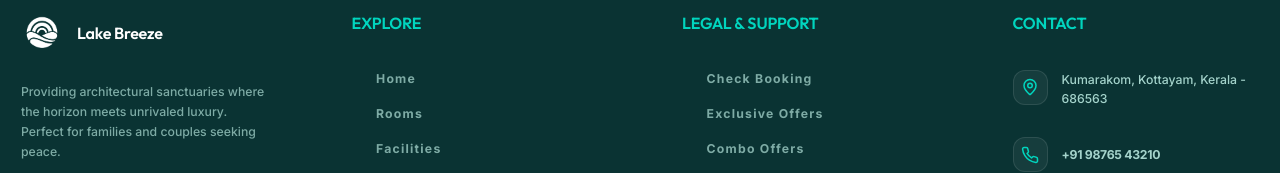
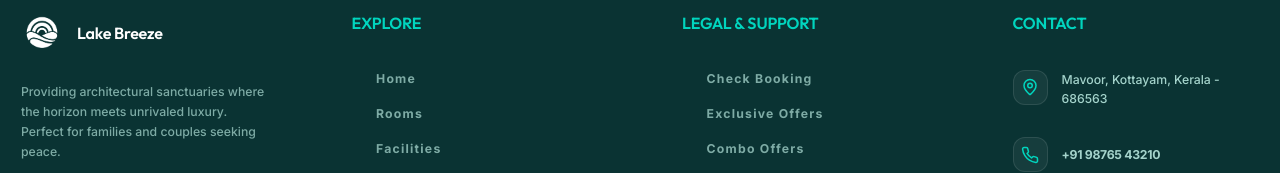
Before and after one commit to muhsintpevanzainfotech/hotel_booking, a React (Vite) app in the folder website/: page /contact in a window 1280 px wide. Shown: the part 1801-1974 px from the top of the page. Built offline with nearby package versions, Linux system fonts and the light colour scheme; no server answers; a web font is replaced by a local one.

Commit message:
feat: implement core website pages and components including contact, room details, and chatbot integration

```diff
--- a/website/src/components/common/Chatbot.jsx
+++ b/website/src/components/common/Chatbot.jsx
@@ -179,7 +179,7 @@ const Chatbot = () => {
     } else if (text.includes('checkin') || text.includes('check-in') || text.includes('checkout') || text.includes('check-out') || text.includes('time')) {
       reply = "Our standard check-in time is 2:00 PM, and check-out time is 11:00 AM. Early check-in or late check-out is subject to availability and may incur additional charges.";
     } else if (text.includes('location') || text.includes('address') || text.includes('where') || text.includes('directions')) {
-      reply = "Lake Breeze Resorts is located on the serene banks of Vembanad Lake in Kumarakom, Kottayam, Kerala - 686563. Click the 'Map' option on our contact page to see routes!";
+      reply = "Lake Breeze Resorts is located on the serene banks of Vembanad Lake in Mavoor, Kottayam, Kerala - 686563. Click the 'Map' option on our contact page to see routes!";
     } else if (text.includes('breakfast') || text.includes('food') || text.includes('restaurant') || text.includes('dining') || text.includes('meal')) {
       reply = "Our lakeside restaurant serves authentic Kerala dishes as well as continental and North Indian cuisines. Complimentary breakfast is included with most bookings!";
     } else if (text.includes('pool') || text.includes('swimming')) {
--- a/website/src/components/layout/Footer.jsx
+++ b/website/src/components/layout/Footer.jsx
@@ -99,12 +99,12 @@ const Footer = () => {
                   <MapPin size={18} />
                 </div>
                 <a
-                  href={`https://www.google.com/maps/search/?api=1&query=${encodeURIComponent(contact?.address || 'Lake Breeze Resort Kumarakom Kerala')}`}
+                  href={`https://www.google.com/maps/search/?api=1&query=${encodeURIComponent(contact?.address || 'Lake Breeze Resort Mavoor Kerala')}`}
                   target="_blank"
                   rel="noopener noreferrer"
                   className="text-teal-100/80 text-sm font-medium leading-relaxed hover:text-white transition-colors"
                 >
-                  {contact?.address || 'Kumarakom, Kottayam, Kerala - 686563'}
+                  {contact?.address || 'Mavoor, Kottayam, Kerala - 686563'}
                 </a>
               </li>
               <li className="flex items-center gap-4 group">
--- a/website/src/components/rooms/RoomDetailsModal.jsx
+++ b/website/src/components/rooms/RoomDetailsModal.jsx
@@ -280,7 +280,7 @@ const RoomDetailsModal = ({ isOpen, onClose, room, onBookNow }) => {
                                     </h2>
 
                                     <div className="flex flex-wrap gap-4 text-[10px] font-black text-gray-400 uppercase tracking-widest pt-1">
-                                        <span className="flex items-center gap-1.5"><MapPin size={12} className="text-[#2E7D7D]" /> Kumarakom, Kerala</span>
+                                        <span className="flex items-center gap-1.5"><MapPin size={12} className="text-[#2E7D7D]" /> Mavoor, Kerala</span>
                                         <span className="flex items-center gap-1.5"><Users size={12} className="text-[#2E7D7D]" /> {room.capacity} {t('Guests max', 'अधिकतम अतिथि')}</span>
                                         <span className="flex items-center gap-1.5"><BedDouble size={12} className="text-[#2E7D7D]" /> {room.type}</span>
                                     </div>
--- a/website/src/pages/Contact.jsx
+++ b/website/src/pages/Contact.jsx
@@ -59,8 +59,8 @@ const Contact = () => {
     {
       icon: <MapPin size={24} />,
       title: t('Our Address', 'हमारा पता'),
-      content: contact?.address || 'Kumarakom, Kottayam, Kerala - 686563',
-      link: `https://www.google.com/maps/search/?api=1&query=${encodeURIComponent(contact?.address || 'Lake Breeze Resort Kumarakom Kerala')}`
+      content: contact?.address || 'Mavoor, Kottayam, Kerala - 686563',
+      link: `https://www.google.com/maps/search/?api=1&query=${encodeURIComponent(contact?.address || 'Lake Breeze Resort Mavoor Kerala')}`
     },
     {
       icon: <PhoneCall size={24} />,
@@ -225,7 +225,7 @@ const Contact = () => {
         {/* Map Section */}
         <div className="mt-20 h-[500px] w-full rounded-[48px] overflow-hidden shadow-2xl border-8 border-white relative group">
           <iframe
-            src={`https://maps.google.com/maps?q=${encodeURIComponent(contact?.address || 'Lake Breeze Resort Kumarakom Kerala')}&t=&z=13&ie=UTF8&iwloc=&output=embed`}
+            src={`https://maps.google.com/maps?q=${encodeURIComponent(contact?.address || 'Lake Breeze Resort Mavoor Kerala')}&t=&z=13&ie=UTF8&iwloc=&output=embed`}
             width="100%"
             height="100%"
             style={{ border: 0 }}
--- a/website/src/pages/Facilities.jsx
+++ b/website/src/pages/Facilities.jsx
@@ -70,7 +70,7 @@ const Facilities = () => {
         },
         {
             title: t('Photography', 'फोटोग्राफी'),
-            description: t('Capture the beauty of Kumarakom.', 'कुमारकोम की सुंदरता को कैद करें।'),
+            description: t('Capture the beauty of Mavoor.', 'कुमारकोम की सुंदरता को कैद करें।'),
             image: bathroomImg
         }
     ];
--- a/website/src/pages/Home.jsx
+++ b/website/src/pages/Home.jsx
@@ -908,7 +908,7 @@ const Home = () => {
     },
     {
       title: t('Travel Desk', 'यात्रा डेस्क'),
-      description: t('Explore Kumarakom with our curated local sightseeing tours, houseboat cruises, and transport arrangements.', 'हमारे क्यूरेटेड स्थानीय दर्शनीय स्थलों की यात्रा, हाउसबोट परिभ्रमण और परिवहन व्यवस्था के साथ कुमारकोम का अन्वेषण करें।'),
+      description: t('Explore Mavoor with our curated local sightseeing tours, houseboat cruises, and transport arrangements.', 'हमारे क्यूरेटेड स्थानीय दर्शनीय स्थलों की यात्रा, हाउसबोट परिभ्रमण और परिवहन व्यवस्था के साथ कुमारकोम का अन्वेषण करें।'),
       icon: 'car'
     },
     {
--- a/website/src/pages/PackageDetails.jsx
+++ b/website/src/pages/PackageDetails.jsx
@@ -504,7 +504,7 @@ const PackageDetails = () => {
                                 </h2>
 
                                 <div className="flex flex-wrap gap-4 text-[10px] font-black text-gray-400 uppercase tracking-widest pt-1">
-                                    <span className="flex items-center gap-1.5"><MapPin size={12} className="text-[#2E7D7D]" /> Kumarakom, Kerala</span>
+                                    <span className="flex items-center gap-1.5"><MapPin size={12} className="text-[#2E7D7D]" /> Mavoor, Kerala</span>
                                     <span className="flex items-center gap-1.5"><Calendar size={12} className="text-[#2E7D7D]" /> {duration}</span>
                                     <span className="flex items-center gap-1.5"><Users size={12} className="text-[#2E7D7D]" /> {capacity}</span>
                                 </div>
--- a/website/src/pages/RoomDetails.jsx
+++ b/website/src/pages/RoomDetails.jsx
@@ -438,7 +438,7 @@ const RoomDetails = () => {
                                 </h2>
 
                                 <div className="flex flex-wrap gap-4 text-[10px] font-black text-gray-400 uppercase tracking-widest pt-1">
-                                    <span className="flex items-center gap-1.5"><MapPin size={12} className="text-[#2E7D7D]" /> Kumarakom, Kerala</span>
+                                    <span className="flex items-center gap-1.5"><MapPin size={12} className="text-[#2E7D7D]" /> Mavoor, Kerala</span>
                                     <span className="flex items-center gap-1.5"><Users size={12} className="text-[#2E7D7D]" /> {room.capacity} {t('Guests max', 'अधिकतम अतिथि')}</span>
                                     <span className="flex items-center gap-1.5"><BedDouble size={12} className="text-[#2E7D7D]" /> {room.type}</span>
                                 </div>
--- a/website/src/pages/Rooms.jsx
+++ b/website/src/pages/Rooms.jsx
@@ -475,7 +475,7 @@ const Rooms = () => {
                                                 {/* Header info */}
                                                 <div className="flex justify-between items-start gap-2">
                                                     <div className="space-y-1 min-w-0">
-                                                        <p className="text-[9px] font-bold text-[#C5A880] uppercase tracking-widest flex items-center gap-1"><MapPin size={9} /> Kumarakom, Kerala</p>
+                                                        <p className="text-[9px] font-bold text-[#C5A880] uppercase tracking-widest flex items-center gap-1"><MapPin size={9} /> Mavoor, Kerala</p>
                                                         <h3 className="text-lg md:text-xl font-bold text-[#0F4C4C] tracking-tight leading-snug cursor-pointer hover:text-[#C5A880] transition-colors truncate font-headings" onClick={() => handleViewClick(item)}>{item.displayName}</h3>
                                                     </div>
                                                     <div className="flex items-center gap-1 px-2 py-0.5 bg-[#FAF6F0] rounded-lg border border-[#C5A880]/20 shrink-0">
```
